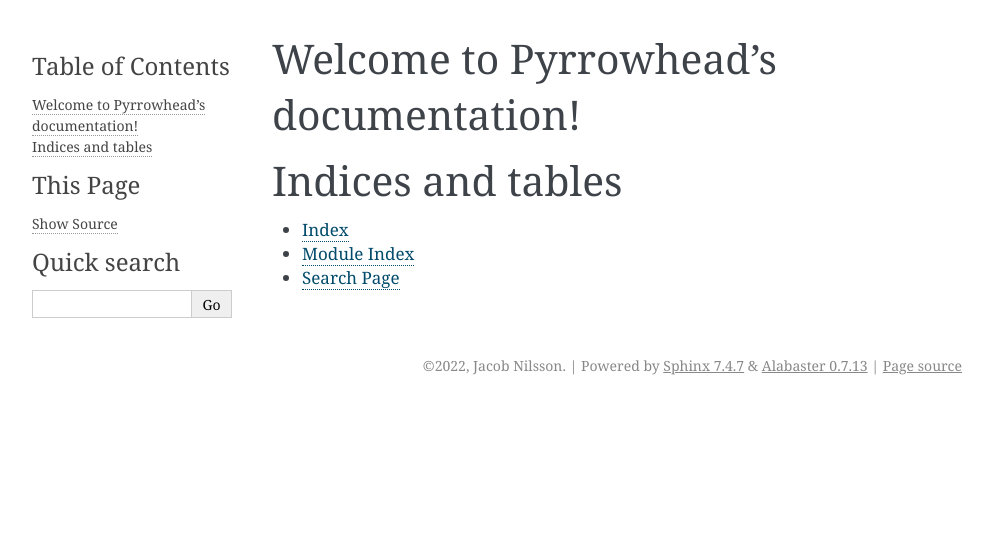
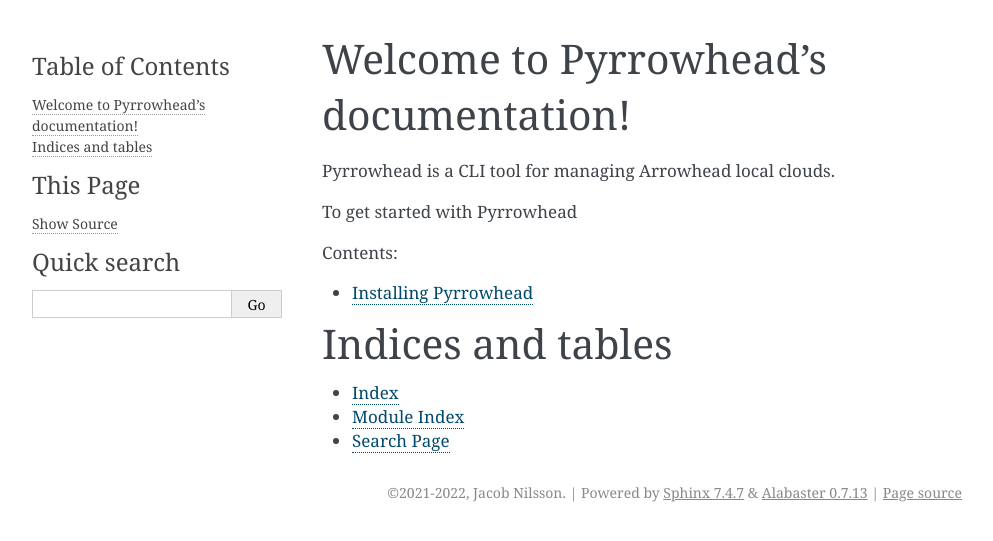
Before and after one commit to ajoino/pyrrowhead, a Sphinx documentation site: the page built from docs/source/index.rst, in a window 1280 px wide. Shown: the top 541 px of the page, without its empty margins (148-1141 px from the left). Built offline with Sphinx 7.4.7, drawn with Linux system fonts in a browser that asks for light colours.

Commit message:
Started working on the documentation.

```diff
--- a/docs/source/conf.py
+++ b/docs/source/conf.py
@@ -18,7 +18,7 @@
 # -- Project information -----------------------------------------------------
 
 project = 'Pyrrowhead'
-copyright = '2022, Jacob Nilsson'
+copyright = '2021-2022, Jacob Nilsson'
 author = 'Jacob Nilsson'
 
 # The full version, including alpha/beta/rc tags
@@ -48,6 +48,9 @@
 # a list of builtin themes.
 #
 html_theme = 'alabaster'
+html_theme_options = {
+    'sidebar_width': '270px',
+}
 
 # Add any paths that contain custom static files (such as style sheets) here,
 # relative to this directory. They are copied after the builtin static files,
--- a/docs/source/index.rst
+++ b/docs/source/index.rst
@@ -5,10 +5,16 @@
 
 Welcome to Pyrrowhead's documentation!
 ======================================
+Pyrrowhead is a CLI tool for managing Arrowhead local clouds.
+
+To get started with Pyrrowhead
 
 .. toctree::
    :maxdepth: 2
    :caption: Contents:
+
+   installation
+   cloud_setup.rst
 
 
 
```
Also changed, not shown: docs/source/installation.rst (added, +25 -0 lines), docs/source/cloud_setup.rst (added).
